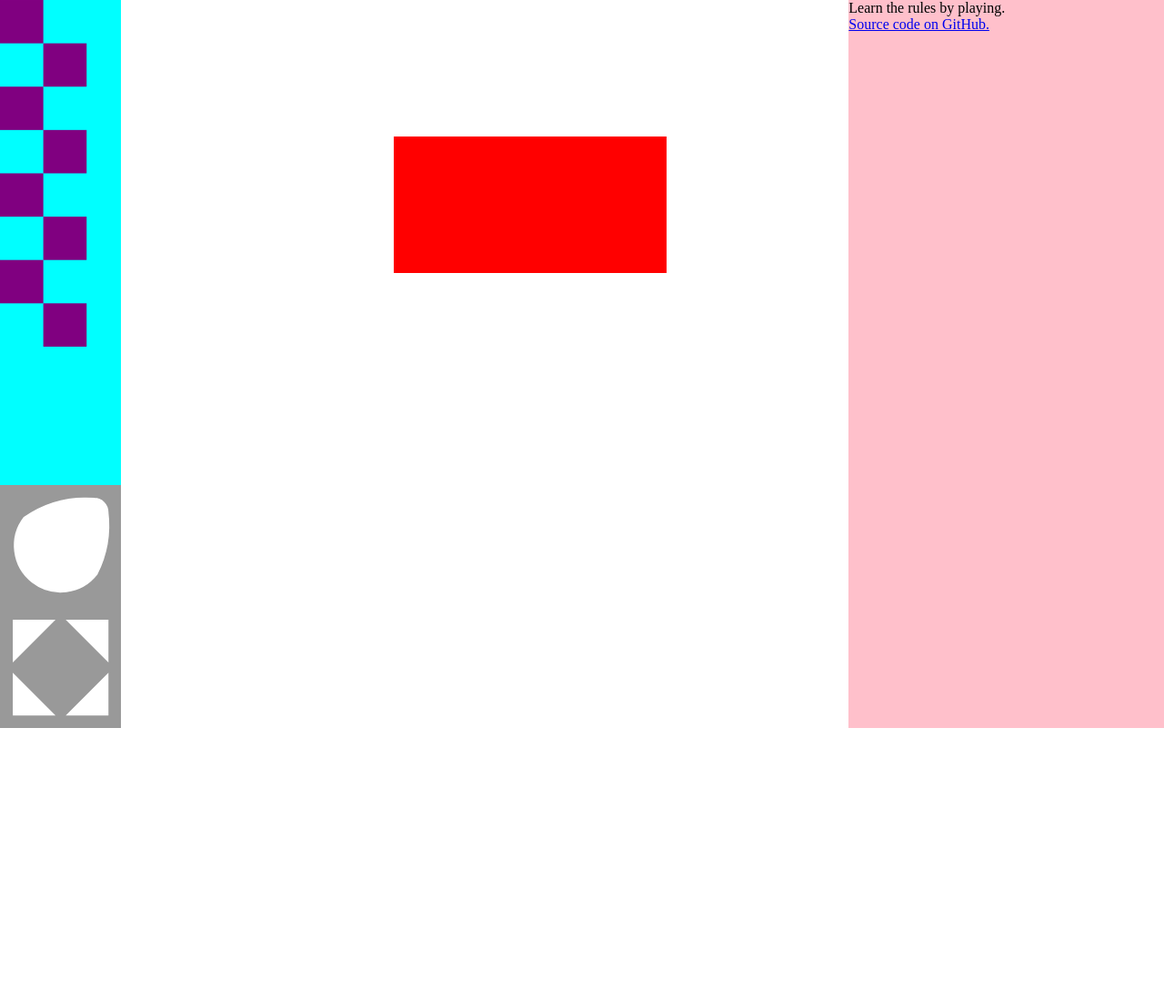
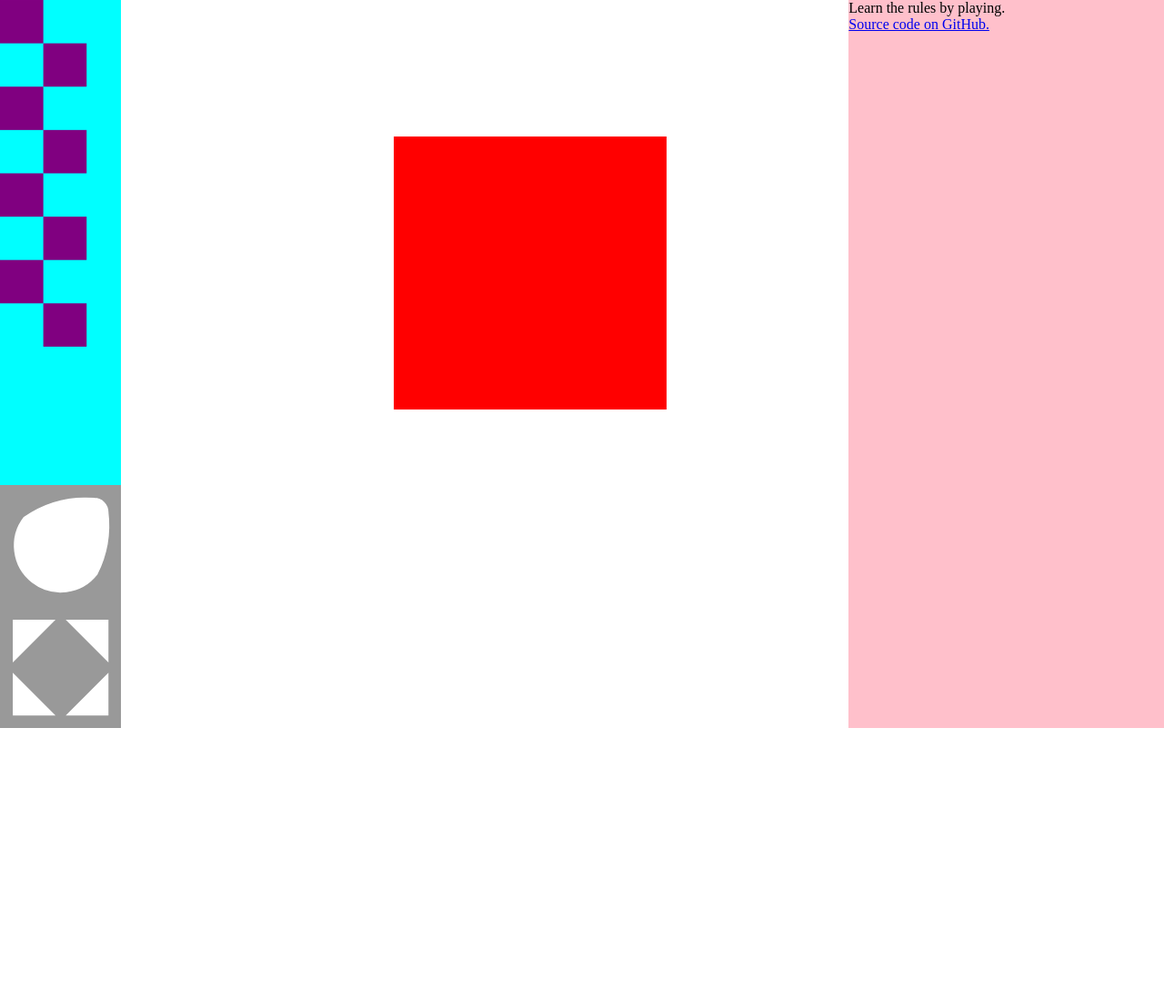
Before and after one commit to trichoplax/flit, a plain HTML site: page docs/index.html in a window 1280 px wide. Shown: the top 1100 px of the page at 91% size. Drawn offline with Linux system fonts and the light colour scheme.

Commit message:
Try viewBox without tile

```diff
--- a/docs/index.html
+++ b/docs/index.html
@@ -59,7 +59,7 @@
           </div>
           <div class='class-column-of-tiles'>
             <div class='tile'><svg id='div-tile-x1-y0'></svg></div>
-            <div class='tile' style='background-color:red;'><svg id='div-tile-x1-y1'></svg></div>
+            <div class='tile' style='background-color:red;'><svg id='div-tile-x1-y1' viewBox='0 0 12 12'></svg></div>
             <div class='tile'><svg id='div-tile-x1-y2'></svg></div>
             <div class='tile'><svg id='div-tile-x1-y3'></svg></div>
             <div class='tile'><svg id='div-tile-x1-y4'></svg></div>
```
